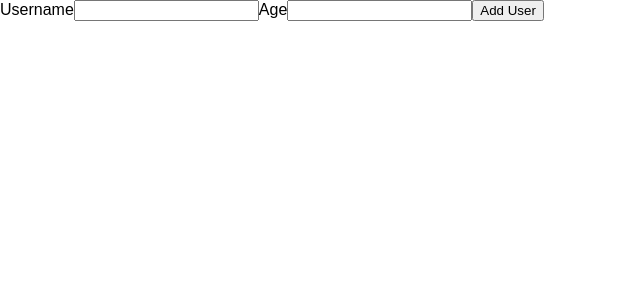
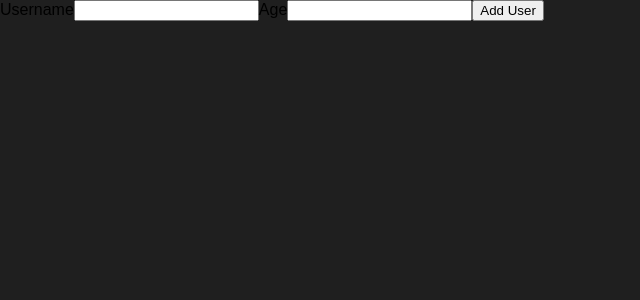
Before and after one commit to ArslanInfinite/user_index, a React (Create React App) app: page / in a window 1280 px wide. Shown: the top 300 px of the page, without its empty margins (0-640 px from the left). Built offline with nearby package versions, Linux system fonts and the light colour scheme.

Commit message:
create Card component to wrap the AddUser content inside of

```diff
--- a/src/index.css
+++ b/src/index.css
@@ -4,6 +4,7 @@
 
 html {
   font-family: sans-serif;
+  background: #1f1f1f;
 }
 
 body {
```
Also changed, not shown: src/components/UI/Card.js (added, +9 -0 lines).
